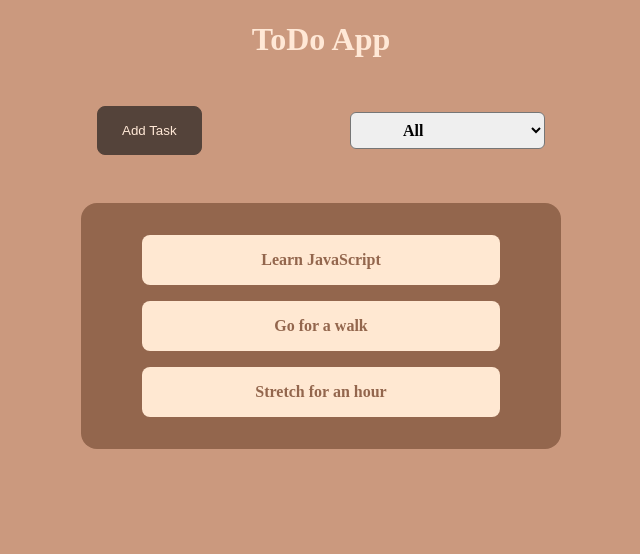
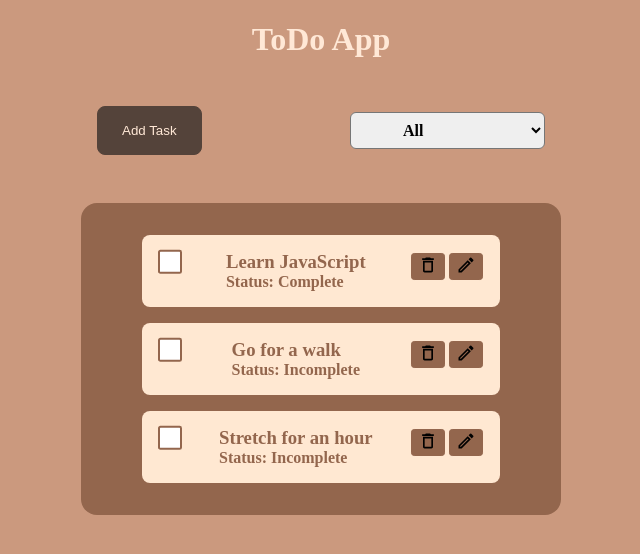
Before and after one commit to sreeyu/todo_list, a React (Create React App) app: page / in a window 1280 px wide. Shown: the top 554 px of the page, without its empty margins (319-959 px from the left). Built offline with nearby package versions, Linux system fonts and the light colour scheme.

Commit message:
Add checkbox, delete button and edit button to todo list

```diff
--- a/package.json
+++ b/package.json
@@ -8,6 +8,7 @@
     "@testing-library/user-event": "^13.5.0",
     "react": "^18.2.0",
     "react-dom": "^18.2.0",
+    "react-icons": "^4.10.1",
     "react-scripts": "5.0.1",
     "web-vitals": "^2.1.4"
   },
--- a/src/App.jsx
+++ b/src/App.jsx
@@ -4,9 +4,9 @@ import TodoForm from "./components/TodoForm/TodoForm";
 import TodoList from "./components/TodoList/TodoList";
 
 const DUMMY_TODO = [
-  {id: 't1', status:'complete', task: 'Learn JavaScript'},
-  {id: 't2', status: 'incomplete', task: 'Go for a walk'},
-  {id:'t3', status:'incomplete', task: 'Stretch for an hour'}
+  {id: 't1', status:'Complete', task: 'Learn JavaScript'},
+  {id: 't2', status: 'Incomplete', task: 'Go for a walk'},
+  {id:'t3', status:'Incomplete', task: 'Stretch for an hour'}
 ];
 
 function App() {
--- a/src/components/TodoList/TodoList.jsx
+++ b/src/components/TodoList/TodoList.jsx
@@ -1,4 +1,6 @@
 import React from "react";
+import { MdOutlineDeleteOutline } from 'react-icons/md';
+import { MdOutlineModeEditOutline } from 'react-icons/md';
 import styles from './TodoList.module.css';
 
 
@@ -6,8 +8,20 @@ function TodoList(props){
 
     return(
         <ul className={styles.list} >
-            {props.tasks.map((task) => <li className={styles.todo} key={task.id}>
-                {task.task}
+            {props.tasks.map((task) =>
+            <li className={styles.todo} key={task.id}>
+
+                <input type="checkbox" />
+
+                <div className={styles.writing} >
+                    <h3>{task.task}</h3>
+                    <p>Status: {task.status}</p>
+                </div>
+
+                <div className={styles.buttons}>
+                    <button id={task.id}><MdOutlineDeleteOutline size={20} /></button>
+                    <button id={task.id}><MdOutlineModeEditOutline size={20} /></button>
+                </div>
             </li>)}
         </ul>
     );
--- a/src/components/TodoList/TodoList.module.css
+++ b/src/components/TodoList/TodoList.module.css
@@ -15,23 +15,82 @@
     color: #93664D;
     font-weight: bold;
     border-radius: 0.5rem;
+    display: flex;
+    justify-content: space-between;
 }
 
-/*
-.list{
-    background-color: #93664D;
-    max-width: 30%;
-    margin: 2rem auto;
-    padding: 2rem;
-    border-radius: 1rem;
+.todo input{
+    cursor: pointer;
+    appearance: none;
+    background-color: #fff;
+    margin: 0;
+    font: inherit;
+    color: #93664D;
+    width: 1.5rem;
+    height: 1.5rem;
+    border: 0.15em solid #93664D;
+    border-radius: 0.15rem;
+    transform: translateY(-0.075em);
+    display: grid;
+    place-content: center;
 }
 
-.todo{
-    background-color: #FFE8D2;
-    list-style: none;
-    margin: 1rem;
-    padding: 1rem;
-    color: #93664D;
-    font-weight: bold;
-    border-radius: 0.5rem;
-} */
+.todo input::before{
+    content: "";
+    width: 0.65rem;
+    height: 0.65rem;
+    transform: scale(0);
+    transition: 120ms trasform ease-in-out;
+    box-shadow: inset 1rem 1rem var(--form-control-color);
+    background-color: #93664D;
+    transform-origin: bottom left;
+    clip-path: polygon(14% 44%, 0 65%, 50% 100%, 100% 16%, 80% 0%, 43% 62%);
+}
+
+.todo input:checked::before{
+    transform: scale(1);
+}
+
+.writing{
+    text-align: left;
+
+}
+
+.writing h3{
+    margin: 0;
+    padding: 0;
+}
+
+.writing p{
+    margin: 0;
+    padding: 0;
+}
+
+.buttons button{
+    background-color: #93664D;
+    border: 1px solid #93664D;
+    margin: 0.1rem;
+    border-radius: 0.2rem;
+}
+
+.buttons button:active,
+.buttons button:hover{
+    background-color: #aa8673;
+    border: 1px solid #aa8673;
+}
+
+@media (max-width: 768px){
+    .list{
+        padding: 0.5rem 0;
+
+    }
+    .todo{
+        padding: 0.5rem;
+
+    }
+
+    .buttons{
+        display: flex;
+        flex-direction: column;
+    }
+}
```
Also changed, not shown: 1 other file (tests, documents, lock files or other folders).
